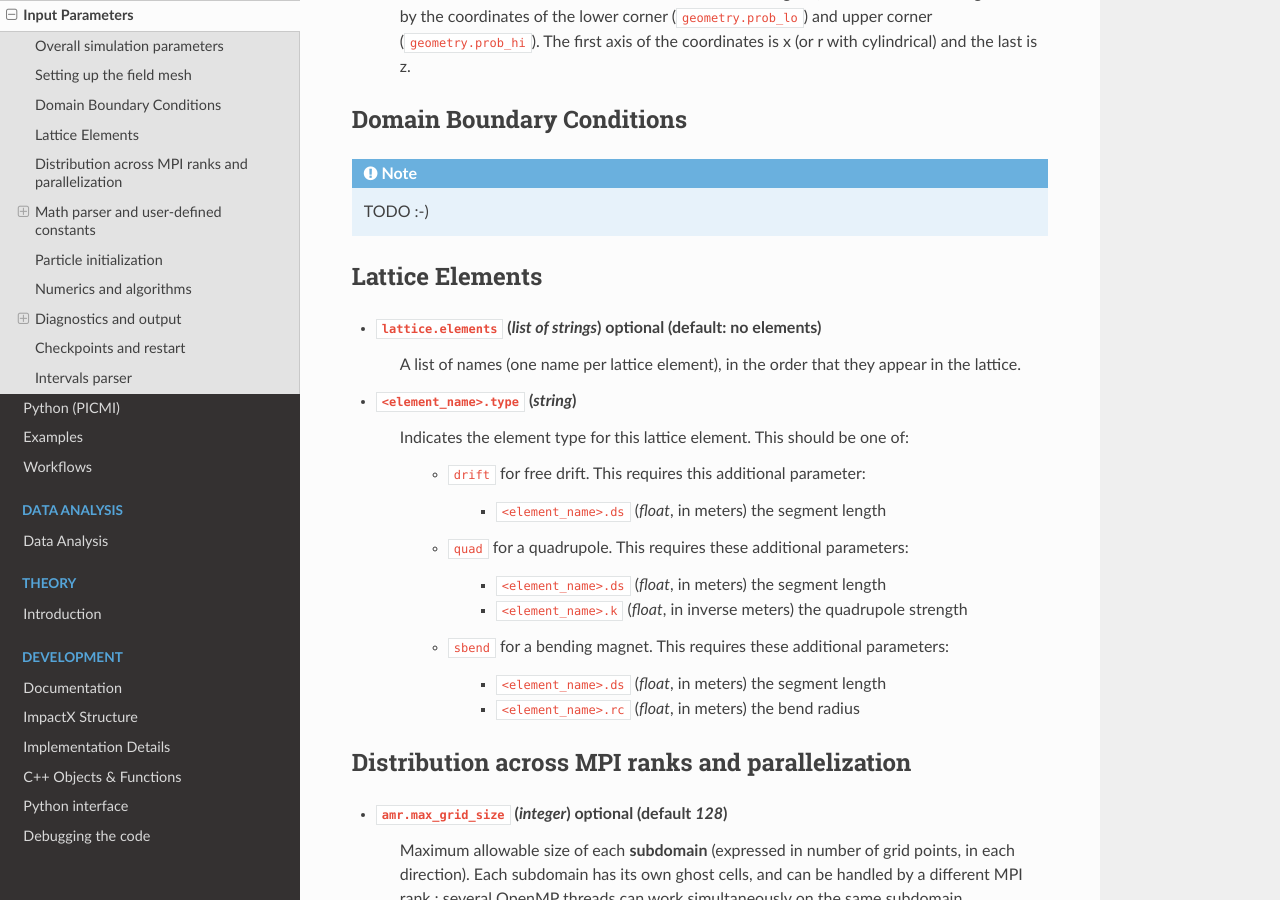
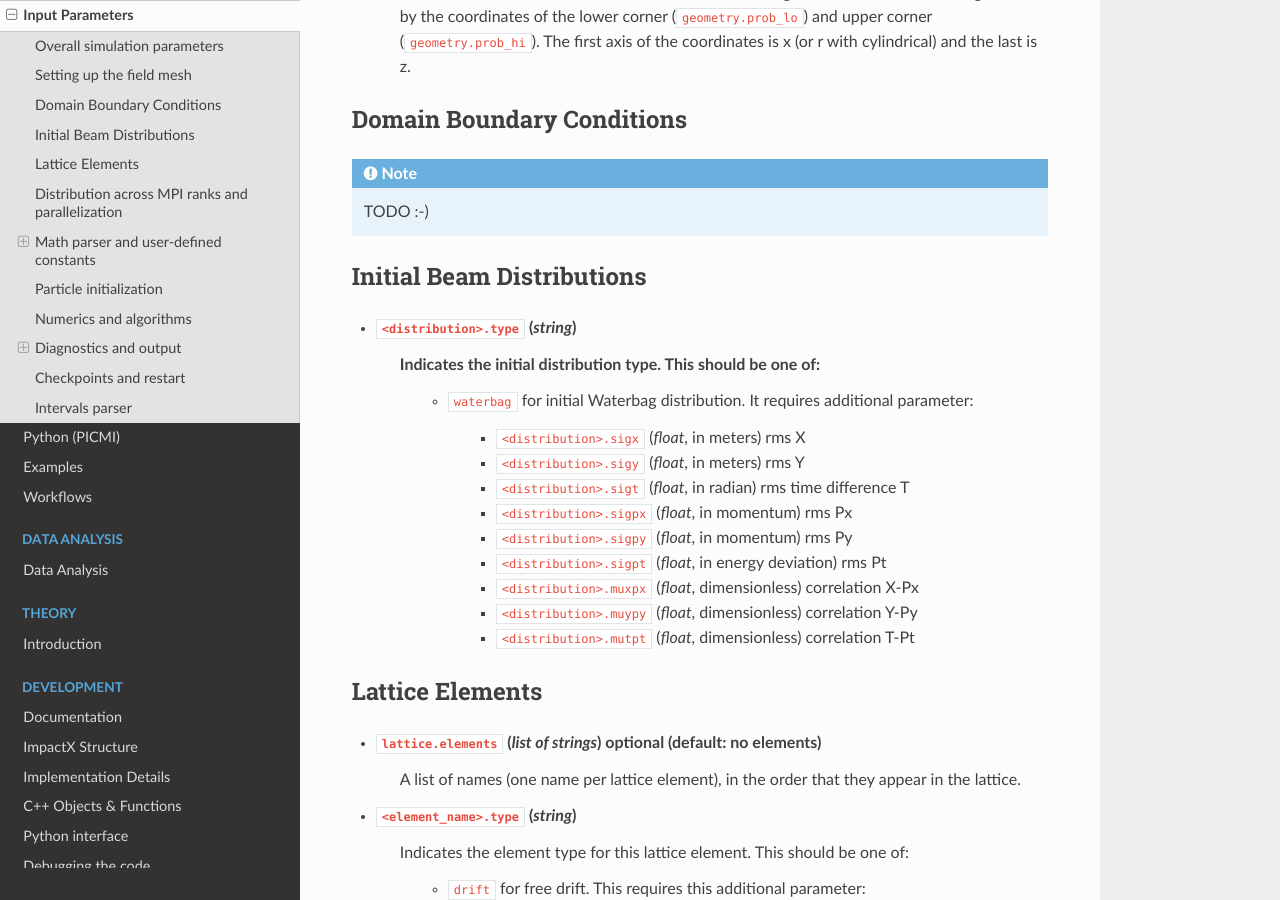
Before and after one commit to ECP-WarpX/impactx, a Sphinx documentation site: the page built from docs/source/usage/parameters.rst, in a window 1280 px wide and 900 px high, scrolled down 1466 px. Built offline with Sphinx 7.4.7 and the Read the Docs theme 2.0.0, drawn with Linux system fonts in a browser that asks for light colours.

Commit message:
add initial distribution parameter list in docs

```diff
--- a/docs/source/usage/parameters.rst
+++ b/docs/source/usage/parameters.rst
@@ -71,6 +71,22 @@ Domain Boundary Conditions
 .. note::
 
    TODO :-)
+
+Initial Beam Distributions
+----------------
+* ``<distribution>.type`` (`string`)
+    Indicates the initial distribution type. This should be one of:
+        * ``waterbag`` for initial Waterbag distribution. It requires additional parameter:
+
+            * ``<distribution>.sigx`` (`float`, in meters) rms X
+            * ``<distribution>.sigy`` (`float`, in meters) rms Y
+            * ``<distribution>.sigt`` (`float`, in radian) rms time difference T
+            * ``<distribution>.sigpx`` (`float`, in momentum) rms Px
+            * ``<distribution>.sigpy`` (`float`, in momentum) rms Py
+            * ``<distribution>.sigpt`` (`float`, in energy deviation) rms Pt
+            * ``<distribution>.muxpx`` (`float`, dimensionless) correlation X-Px
+            * ``<distribution>.muypy`` (`float`, dimensionless) correlation Y-Py
+            * ``<distribution>.mutpt`` (`float`, dimensionless) correlation T-Pt
 
 Lattice Elements
 ----------------
```
